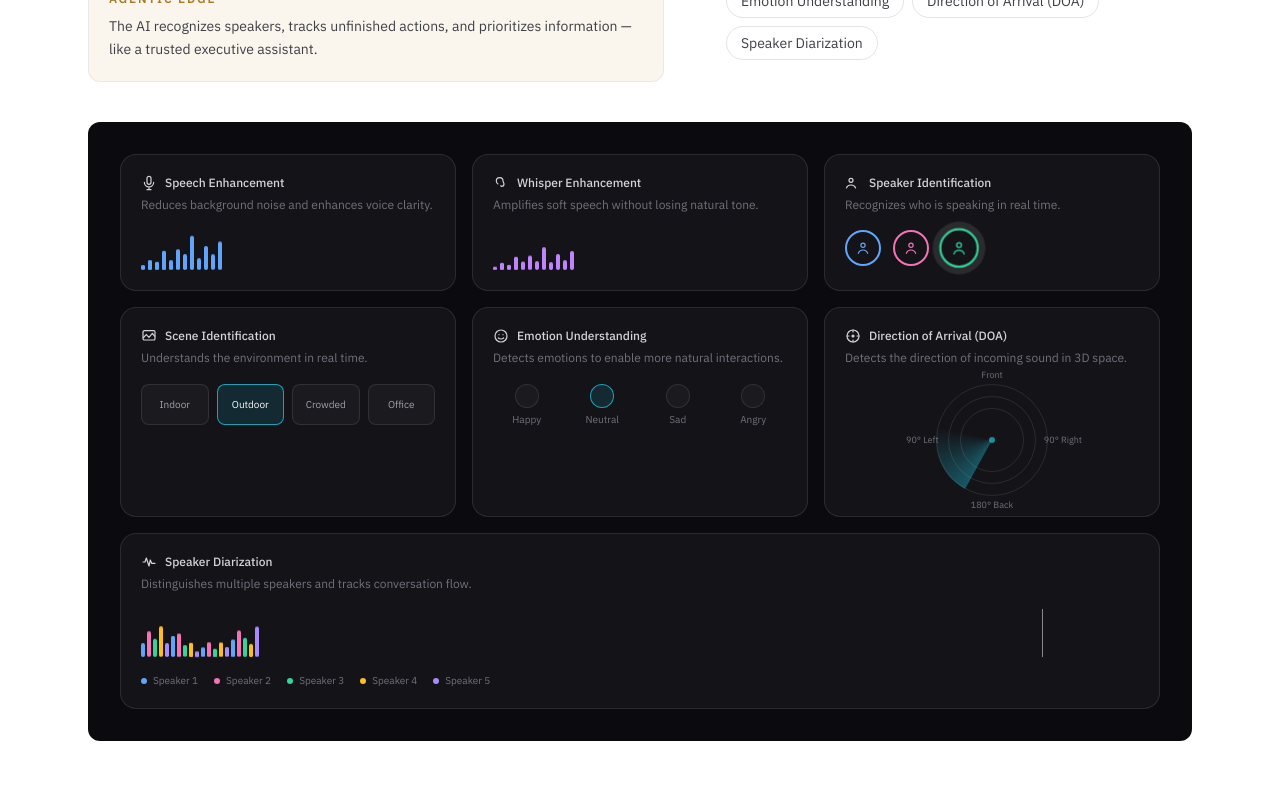
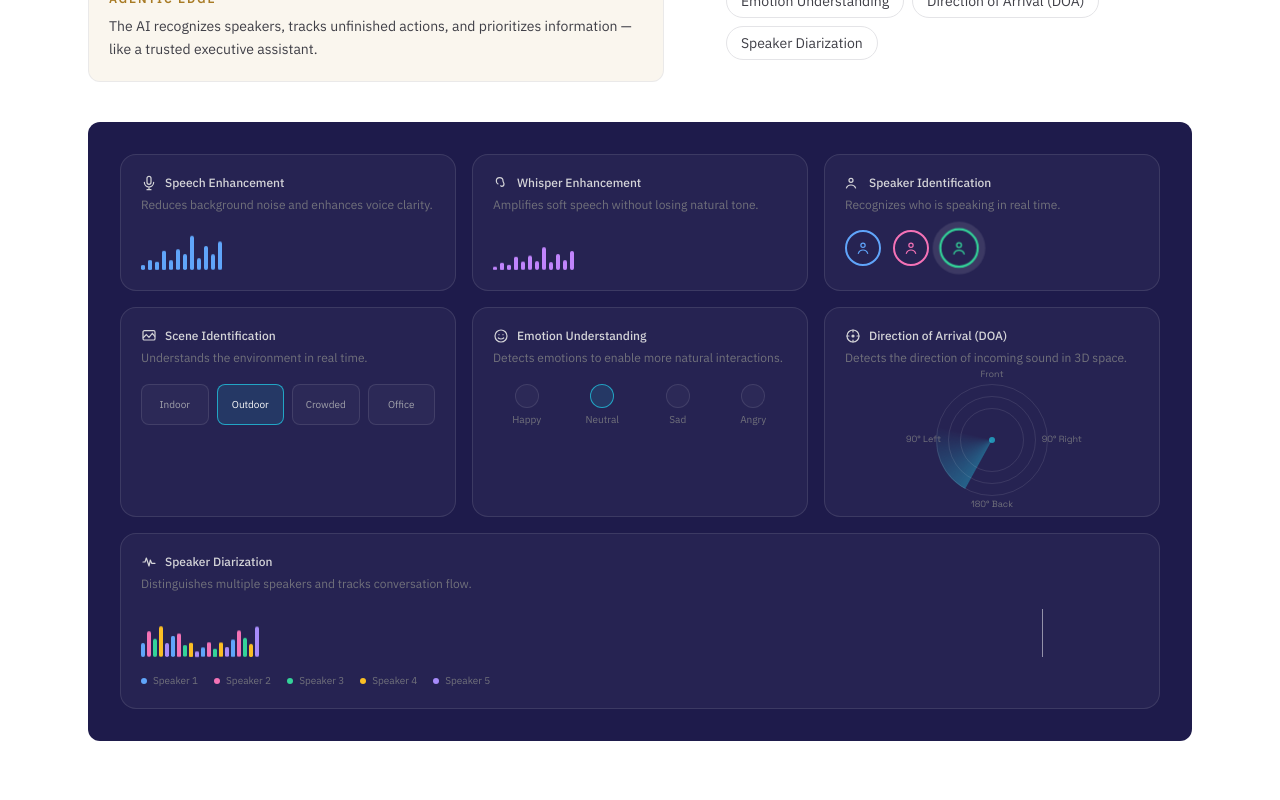
Before and after one commit to Kanish027/IPHIPI-New-draft, a Next.js app: page /research in a window 1280 px wide. Shown: the part 1140-1940 px from the top of the page. Built offline with nearby package versions, Linux system fonts and the light colour scheme.

Commit message:
changed typography and colors

```diff
--- a/src/app/ai-technologies/page.tsx
+++ b/src/app/ai-technologies/page.tsx
@@ -208,7 +208,7 @@ export default function AiTechnologiesPage() {
       <MicTechShowcase />
 
       {/* NDP 115 — audio processing flow (full-bleed, like the Partners band) */}
-      <section className="mt-28 bg-ink-900 px-4 py-28 text-white lg:px-6">
+      <section className="mt-28 bg-indigo-950 px-4 py-28 text-white lg:px-6">
         <div className="mx-auto max-w-7xl">
           <p className="text-xs font-semibold uppercase tracking-[0.2em] text-cyan-400">
             The NDP 115 — AI Audio Processor
--- a/src/app/research/page.tsx
+++ b/src/app/research/page.tsx
@@ -174,16 +174,16 @@ function DoaRadar() {
       <div className="absolute inset-0 rounded-full border border-white/10" />
       <div className="absolute inset-3 rounded-full border border-white/10" />
       <div className="absolute inset-6 rounded-full border border-white/10" />
-      <span className="absolute -top-4 left-1/2 -translate-x-1/2 text-[9px] text-zinc-500">
+      <span className="absolute -top-4 left-1/2 -translate-x-1/2 font-geometric text-[9px] text-zinc-500">
         Front
       </span>
-      <span className="absolute -bottom-4 left-1/2 -translate-x-1/2 text-[9px] text-zinc-500">
+      <span className="absolute -bottom-4 left-1/2 -translate-x-1/2 font-geometric text-[9px] text-zinc-500">
         180° Back
       </span>
-      <span className="absolute left-[-30px] top-1/2 -translate-y-1/2 text-[9px] text-zinc-500">
+      <span className="absolute left-[-30px] top-1/2 -translate-y-1/2 font-geometric text-[9px] text-zinc-500">
         90° Left
       </span>
-      <span className="absolute right-[-34px] top-1/2 -translate-y-1/2 text-[9px] text-zinc-500">
+      <span className="absolute right-[-34px] top-1/2 -translate-y-1/2 font-geometric text-[9px] text-zinc-500">
         90° Right
       </span>
       <span
@@ -365,7 +365,7 @@ export default function ResearchPage() {
 
           {/* Technology visualization cards — dark panel, matching the dark
               sections on the AI Technologies page */}
-          <div className="mt-10 rounded-xl bg-ink-900 p-6 text-white sm:p-8">
+          <div className="mt-10 rounded-xl bg-indigo-950 p-6 text-white sm:p-8">
             <div className="grid gap-4 md:grid-cols-3">
               <TechCard
                 icon={<>{MicIcon}<span className="text-xs font-medium">Speech Enhancement</span></>}
--- a/src/components/BenchmarksSection.tsx
+++ b/src/components/BenchmarksSection.tsx
@@ -121,7 +121,7 @@ export default function BenchmarksSection() {
                     {stat.label}
                   </span>
                 </p>
-                <p className="mt-2 text-[clamp(5rem,17vw,15rem)] font-semibold leading-[0.95] tracking-tighter tabular-nums">
+                <p className="mt-2 font-geometric text-[clamp(5rem,17vw,15rem)] font-semibold leading-[0.95] tracking-tighter tabular-nums">
                   {stat.value}
                   <span className="ml-2 align-top text-[0.35em] font-semibold text-cyan-600">
                     {stat.suffix}
--- a/src/components/Footer.tsx
+++ b/src/components/Footer.tsx
@@ -24,7 +24,7 @@ const SOCIALS = [
 
 export default function Footer() {
   return (
-    <footer className="bg-ink-900 px-4 pb-6 pt-20 text-white lg:px-6">
+    <footer className="bg-indigo-950 px-4 pb-6 pt-20 text-white lg:px-6">
       <div className="mx-auto max-w-6xl">
         <div className="grid gap-12 md:grid-cols-[1.5fr_1fr_1fr_1fr]">
           {/* Brand */}
--- a/src/components/MicTechShowcase.tsx
+++ b/src/components/MicTechShowcase.tsx
@@ -113,7 +113,7 @@ export default function MicTechShowcase() {
                 <div className="mt-8 max-w-sm">
                   <div className="flex items-center justify-between text-xs">
                     <span className="text-zinc-500">{tech.meter.label}</span>
-                    <span className="font-semibold text-cyan-700">{tech.meter.value}</span>
+                    <span className="font-geometric font-semibold text-cyan-700">{tech.meter.value}</span>
                   </div>
                   <div className="mt-2 h-1.5 overflow-hidden rounded-full bg-zinc-100">
                     <div
--- a/src/components/PartnersSection.tsx
+++ b/src/components/PartnersSection.tsx
@@ -64,7 +64,7 @@ const PARTNERS = [
 
 export default function PartnersSection() {
   return (
-    <section className="bg-ink-900 px-4 py-28 lg:px-6">
+    <section className="bg-indigo-950 px-4 py-28 lg:px-6">
       <style>{`
         @keyframes iphipiWave {
           0%, 100% { transform: scaleY(0.45); }
--- a/src/components/StoryLightbox.tsx
+++ b/src/components/StoryLightbox.tsx
@@ -159,7 +159,7 @@ function StoryPlayer() {
         </div>
 
         <div className="flex items-center justify-between">
-          <span className="text-sm tabular-nums">
+          <span className="font-geometric text-sm tabular-nums">
             {formatTime(time)} / {formatTime(duration)}
           </span>
           <div className="flex items-center gap-5">
```
